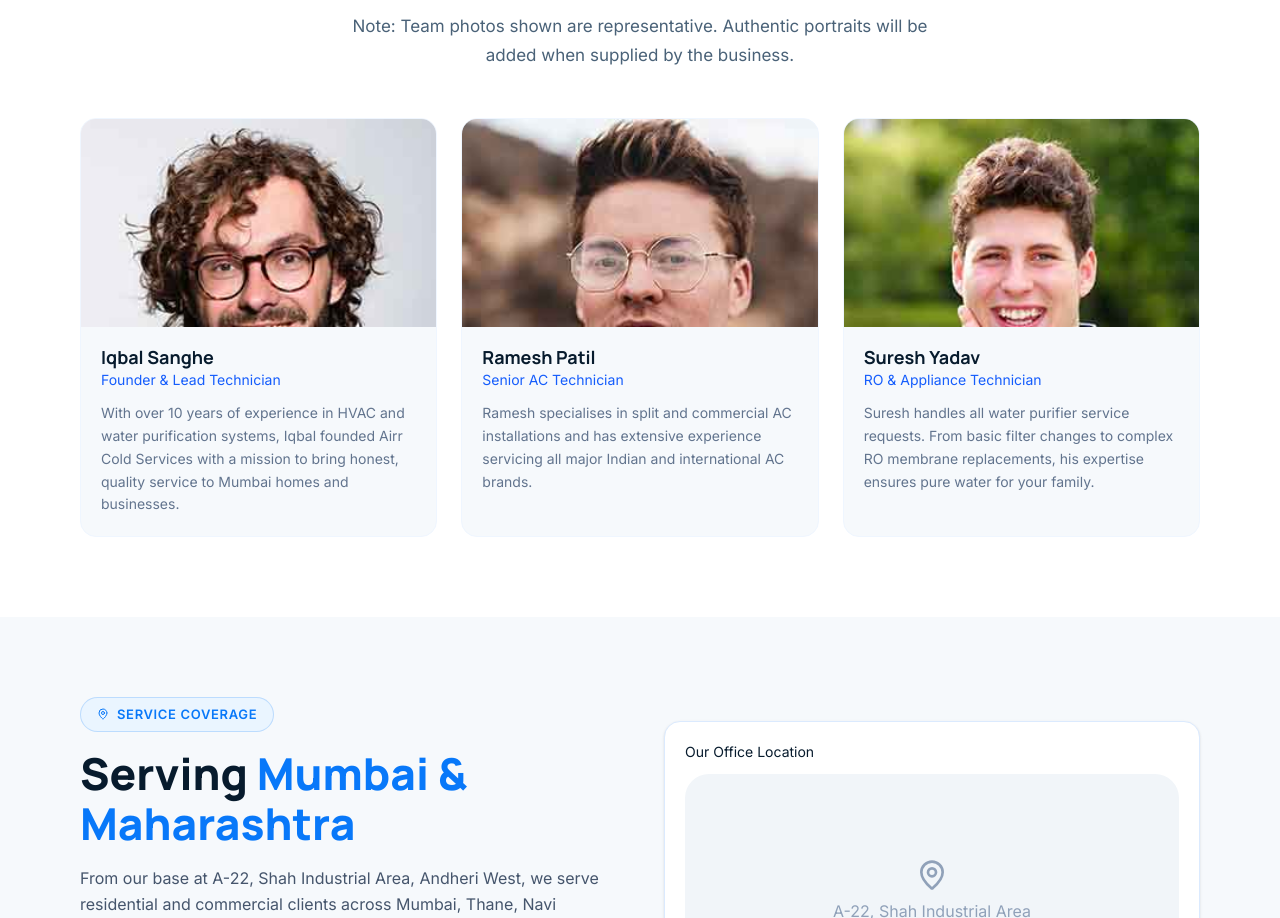
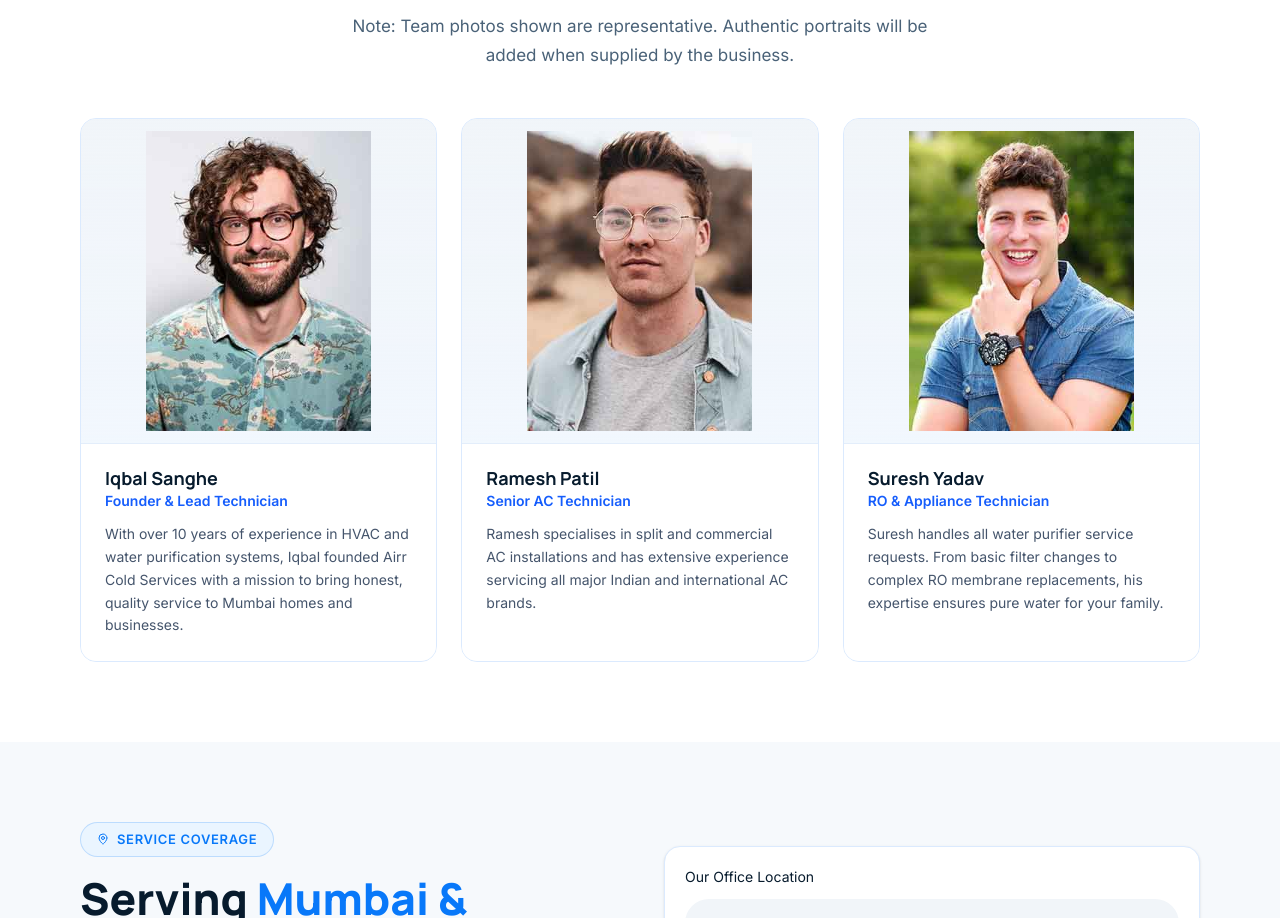
Before and after one commit to abhisheksrivastav-262/Airr-Cold-Services, a Next.js app: page /about in a window 1280 px wide. Shown: the part 2957-3875 px from the top of the page. Built offline with nearby package versions, Linux system fonts and the light colour scheme.

Commit message:
fix: adjust team images in About Us page to display fully without cropping

```diff
--- a/src/app/about/page.tsx
+++ b/src/app/about/page.tsx
@@ -211,14 +211,32 @@ export default function AboutPage() {
           </div>
           <div className="grid sm:grid-cols-2 lg:grid-cols-3 gap-6">
             {team.map(({ name, role, desc, img }) => (
-              <div key={name} className="bg-[#F6F9FC] rounded-2xl overflow-hidden border border-blue-50 hover:shadow-lg transition-shadow">
-                <div className="relative h-52">
-                  <Image src={img} alt={`${name} – ${role} at Airr Cold Services`} fill className="object-cover object-top" />
+              <div
+                key={name}
+                className="bg-[#F6F9FC] rounded-2xl overflow-hidden border border-blue-100 hover:shadow-xl transition-all duration-300 flex flex-col group"
+              >
+                {/* Full portrait image container – never cropped */}
+                <div
+                  className="relative w-full bg-gradient-to-b from-slate-100 to-blue-50/60 p-3 flex items-center justify-center border-b border-blue-100/60"
+                  style={{ minHeight: "300px", maxHeight: "360px" }}
+                >
+                  <div className="relative w-full h-[300px]">
+                    <Image
+                      src={img}
+                      alt={`${name} – ${role} at Aqua Purity Services`}
+                      fill
+                      sizes="(max-width: 768px) 100vw, 33vw"
+                      className="object-contain transition-transform duration-300 group-hover:scale-[1.03]"
+                    />
+                  </div>
                 </div>
-                <div className="p-5">
-                  <h3 className="font-700 text-lg mb-0.5" style={{ color: "var(--color-navy)" }}>{name}</h3>
-                  <p className="text-blue-600 text-sm font-600 mb-3">{role}</p>
-                  <p className="text-slate-500 text-sm leading-relaxed">{desc}</p>
+
+                <div className="p-6 flex-1 flex flex-col justify-between bg-white">
+                  <div>
+                    <h3 className="font-700 text-lg mb-0.5 text-[#071B2D]">{name}</h3>
+                    <p className="text-blue-600 text-sm font-semibold mb-3">{role}</p>
+                    <p className="text-slate-600 text-xs sm:text-sm leading-relaxed">{desc}</p>
+                  </div>
                 </div>
               </div>
             ))}
```
